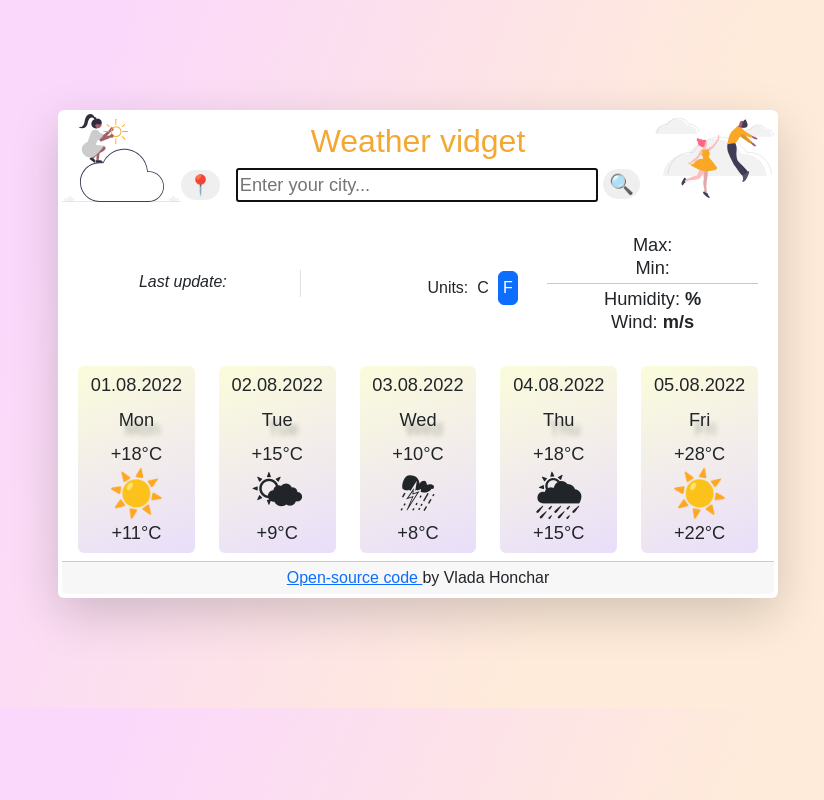
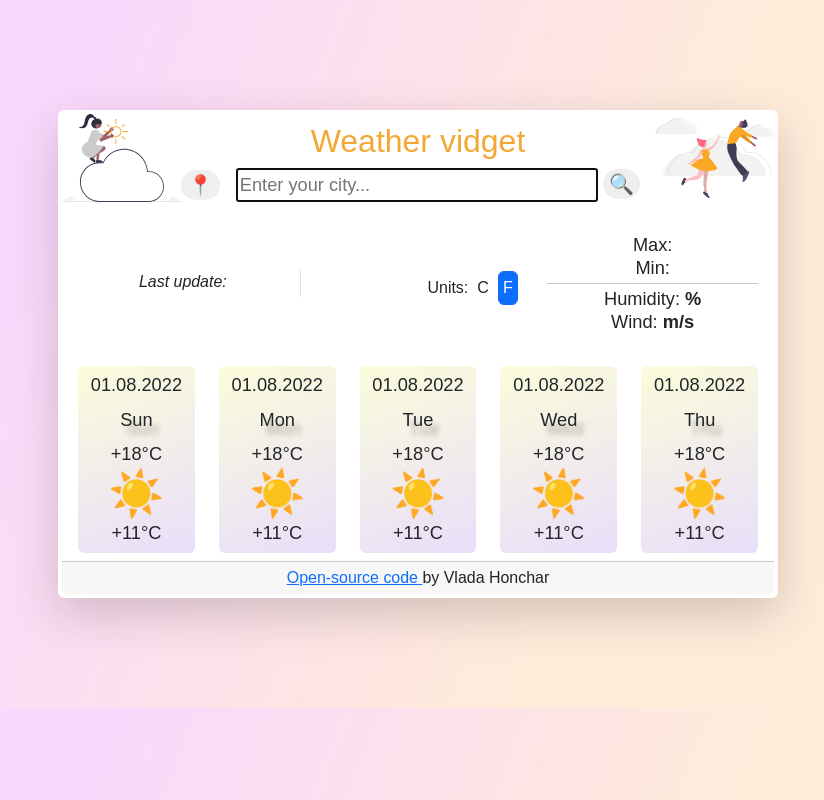
Before and after one commit to VladaHV/my-weather-app, a website built with Parcel: page index.html in a window 1280 px wide. Shown: the whole page, without its empty margins (222-1046 px from the left). Built offline with nearby package versions, Linux system fonts and the light colour scheme; no server answers.

Commit message:
Rebuild block of HTML with JS - weather-forecast

```diff
--- a/index.html
+++ b/index.html
@@ -99,53 +99,6 @@
               </div>
         </div>
         <div class="card mb-2" id="future-weather">
-            <div class="row text-center mx-1 lh-sm">
-                  <div class="col">
-                    <div class="card p-2 style">
-                          <div class="date"> 01.08.2022 </div>
-                          <div class="day"> Mon </div>
-                          <div class="maxTemp"> +18°C </div>
-                          <div class="icon">️☀️</div>
-                          <div class="minTemp"> +11°C </div>
-                      </div>
-                  </div>
-                  <div class="col">
-                    <div class="card p-2 style">
-                          <div class="date"> 02.08.2022 </div>
-                          <div class="day"> Tue </div>
-                          <div class="maxTemp"> +15°C </div>
-                          <div class="icon">🌤</div>
-                          <div class="minTemp">+9°C</div>
-                      </div>
-                  </div>
-                  <div class="col">
-                    <div class="card p-2 style">
-                          <div class="date"> 03.08.2022 </div>
-                          <div class="day"> Wed </div>
-                          <div class="maxTemp"> +10°C </div>
-                          <div class="icon">⛈</div>
-                          <div class="minTemp"> +8°C </div>
-                      </div>
-                  </div>
-                  <div class="col">
-                    <div class="card p-2 style">
-                          <div class="date"> 04.08.2022 </div>
-                          <div class="day"> Thu </div>
-                          <div class="maxTemp"> +18°C </div>
-                          <div class="icon">🌦</div>
-                          <div class="minTemp"> +15°C</div>
-                      </div>
-                  </div>
-                  <div class="col">
-                    <div class="card p-2 style">
-                          <div class="date"> 05.08.2022 </div>
-                          <div class="day"> Fri </div>
-                          <div class="maxTemp"> +28°C </div>
-                          <div class="icon">☀️</div>
-                          <div class="minTemp"> +22°C </div>
-                        </div>
-                  </div>
-                </div>
         </div>
         <div class="card-footer p-1 text-center small">
           <a href="https://github.com/VladaHV/my-weather-app">Open-source code </a>by Vlada Honchar
--- a/src/index.js
+++ b/src/index.js
@@ -153,6 +153,28 @@ function searchCity(event) {
   }
 }
 
+function weatherForecast() {
+  let forecastElement = document.querySelector(`#future-weather`);
+  let days = ["Sun", "Mon", "Tue", "Wed", "Thu"];
+  let forecastHTML = `<div class="row text-center mx-1 lh-sm">`;
+  days.forEach(function (day) {
+    forecastHTML =
+      forecastHTML +
+      `<div class="col">
+            <div class="card p-2 style">
+                <div class="date"> 01.08.2022 </div>
+                <div class="day">${day}</div>
+                <div class="maxTemp"> +18°C </div>
+                <div class="icon">️☀️</div>
+                <div class="minTemp"> +11°C </div>
+            </div>
+        </div>
+		`;
+  });
+  forecastHTML = forecastHTML + `</div>`;
+  forecastElement.innerHTML = forecastHTML;
+}
+
 //search weather by current position
 function getWeatherGeo(lat, lon) {
   let apiKey = `d2f29325392e89bb7db342ef1733f9b4`;
@@ -194,3 +216,4 @@ geoButtonClick.addEventListener("click", getPosition);
 //getPosition();
 
 getWeatherC(`Kryvyi Rih`);
+weatherForecast();
```
